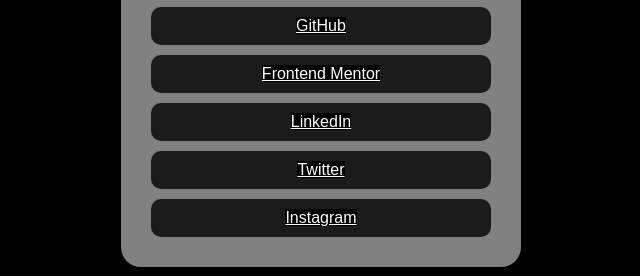
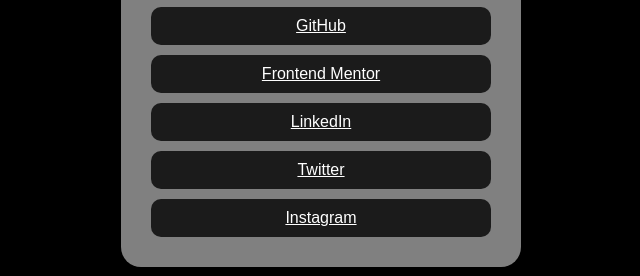
Before and after one commit to MiguelAngelTG7/Prueba, a plain HTML site: page index.html in a window 1280 px wide. Shown: the part 360-636 px from the top of the page, without its empty margins (319-959 px from the left). Drawn offline with Linux system fonts and the light colour scheme.

Commit message:
Update style.css

```diff
--- a/style.css
+++ b/style.css
@@ -1,5 +1,5 @@
 *{
-    *{
+
         margin: 0;
         padding: 0;
         box-sizing: border-box;
@@ -8,7 +8,7 @@
         font-weight: <weight>;
         font-style: normal;
         background-color: black;
-     }
+
 }
 
 div {
@@ -79,5 +79,5 @@ div {
 
 .textlink {
    color: white;
-
+   background-color: rgb(27, 27, 27);
 }
```
